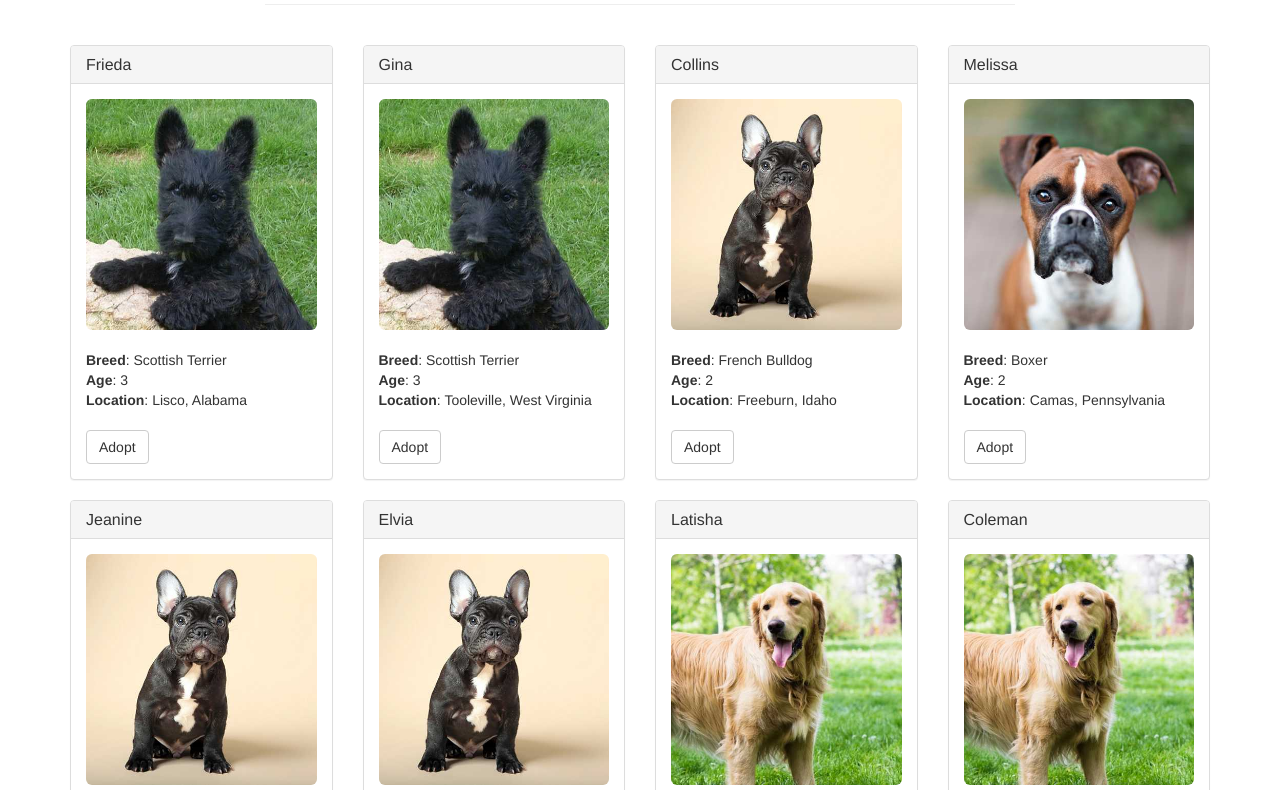
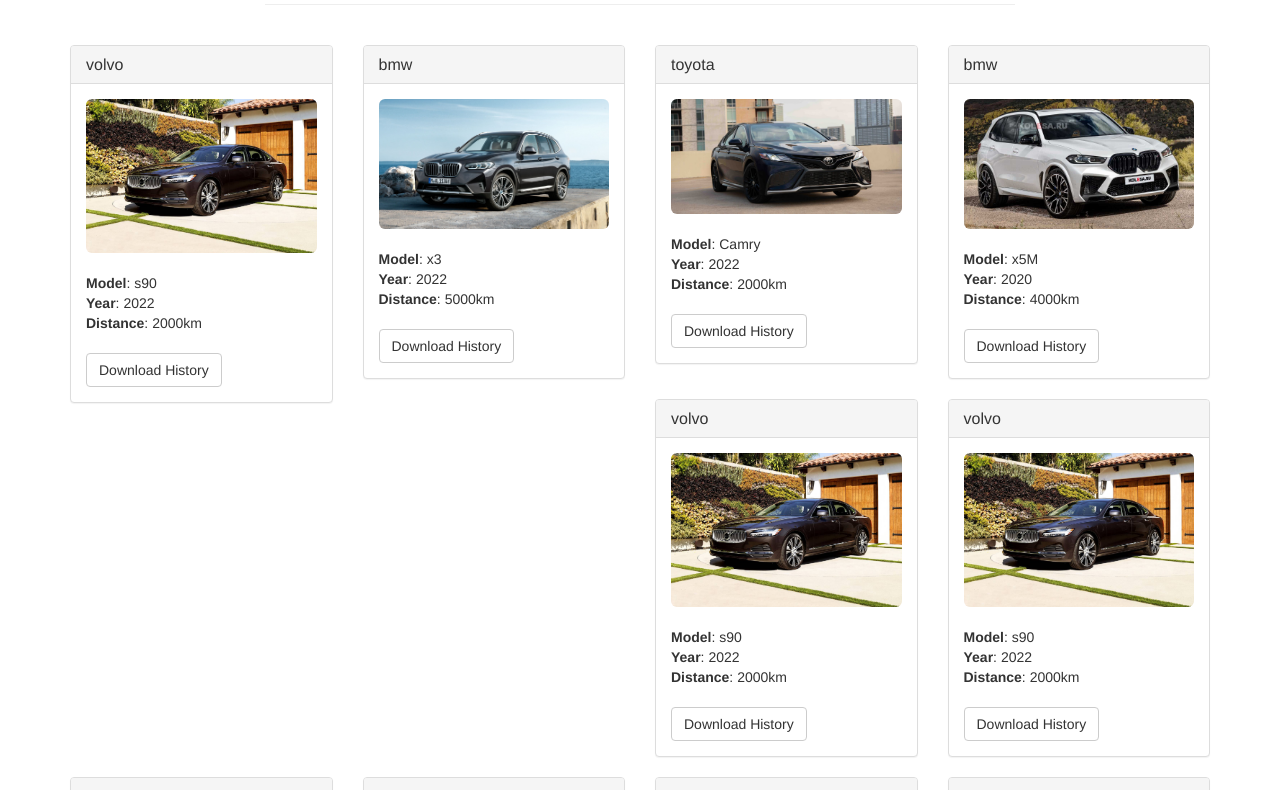
Before and after one commit to wei-225/carchain, a website: page src/index.html in a window 1280 px wide. Shown: the part 76-866 px from the top of the page. Drawn offline with nearby package versions, Linux system fonts and the light colour scheme; files whose address does not match are found by name.

Commit message:
new front end feature

```diff
--- a/src/index.html
+++ b/src/index.html
@@ -5,7 +5,7 @@
     <meta http-equiv="X-UA-Compatible" content="IE=edge">
     <meta name="viewport" content="width=device-width, initial-scale=1">
     <!-- The above 3 meta tags *must* come first in the head; any other head content must come *after* these tags -->
-    <title>Pete's Pet Shop</title>
+    <title>Car List</title>
 
     <!-- Bootstrap -->
     <link href="css/bootstrap.min.css" rel="stylesheet">
@@ -21,7 +21,7 @@
     <div class="container">
       <div class="row">
         <div class="col-xs-12 col-sm-8 col-sm-push-2">
-          <h1 class="text-center">Pete's Pet Shop</h1>
+          <h1 class="text-center">Car List</h1>
           <hr/>
           <br/>
         </div>
@@ -41,10 +41,10 @@
           <div class="panel-body">
             <img alt="140x140" data-src="holder.js/140x140" class="img-rounded img-center" style="width: 100%;" src="https://animalso.com/wp-content/uploads/2017/01/Golden-Retriever_6.jpg" data-holder-rendered="true">
             <br/><br/>
-            <strong>Breed</strong>: <span class="pet-breed">Golden Retriever</span><br/>
-            <strong>Age</strong>: <span class="pet-age">3</span><br/>
-            <strong>Location</strong>: <span class="pet-location">Warren, MI</span><br/><br/>
-            <button class="btn btn-default btn-adopt" type="button" data-id="0">Adopt</button>
+            <strong>Model</strong>: <span class="pet-breed">Golden Retriever</span><br/>
+            <strong>Year</strong>: <span class="pet-age">3</span><br/>
+            <strong>Distance</strong>: <span class="pet-location">Warren, MI</span><br/><br/>
+            <button class="btn btn-default btn-adopt" type="button" data-id="0">Download History</button>
           </div>
         </div>
       </div>
--- a/src/js/app.js
+++ b/src/js/app.js
@@ -9,11 +9,11 @@
       var petTemplate = $('#petTemplate');
 
       for (i = 0; i < data.length; i ++) {
-        petTemplate.find('.panel-title').text(data[i].name);
+        petTemplate.find('.panel-title').text(data[i].brand);
         petTemplate.find('img').attr('src', data[i].picture);
-        petTemplate.find('.pet-breed').text(data[i].breed);
-        petTemplate.find('.pet-age').text(data[i].age);
-        petTemplate.find('.pet-location').text(data[i].location);
+        petTemplate.find('.pet-breed').text(data[i].model);
+        petTemplate.find('.pet-age').text(data[i].year);
+        petTemplate.find('.pet-location').text(data[i].distance);
         petTemplate.find('.btn-adopt').attr('data-id', data[i].id);
 
         petsRow.append(petTemplate.html());
--- a/src/pets.json
+++ b/src/pets.json
@@ -1,130 +1,130 @@
 [
   {
     "id": 0,
-    "name": "Frieda",
-    "picture": "images/scottish-terrier.jpeg",
-    "age": 3,
-    "breed": "Scottish Terrier",
-    "location": "Lisco, Alabama"
+    "brand": "volvo",
+    "picture": "images/2022_volvo_s90_sedan_recharge-plug-in-hybrid-t8-inscription_fq_oem_1_1280.jpeg",
+    "year": 2022,
+    "model": "s90",
+    "distance": "2000km"
   },
   {
     "id": 1,
-    "name": "Gina",
-    "picture": "images/scottish-terrier.jpeg",
-    "age": 3,
-    "breed": "Scottish Terrier",
-    "location": "Tooleville, West Virginia"
+    "brand": "bmw",
+    "picture": "images/2022-bmw-x3-109-1623176160.jpeg",
+    "year": 2022,
+    "model": "x3",
+    "distance": "5000km"
   },
   {
     "id": 2,
-    "name": "Collins",
-    "picture": "images/french-bulldog.jpeg",
-    "age": 2,
-    "breed": "French Bulldog",
-    "location": "Freeburn, Idaho"
+    "brand": "toyota",
+    "picture": "images/2022-camry-xse-blueprint-009-1637603214.jpeg",
+    "year": 2022,
+    "model": "Camry",
+    "distance": "2000km"
   },
   {
     "id": 3,
-    "name": "Melissa",
-    "picture": "images/boxer.jpeg",
-    "age": 2,
-    "breed": "Boxer",
-    "location": "Camas, Pennsylvania"
+    "brand": "bmw",
+    "picture": "images/bmw-x5-m-facelift-rendering-by-kolesa.ru.jpeg",
+    "year": 2020,
+    "model": "x5M",
+    "distance": "4000km"
   },
   {
     "id": 4,
-    "name": "Jeanine",
-    "picture": "images/french-bulldog.jpeg",
-    "age": 2,
-    "breed": "French Bulldog",
-    "location": "Gerber, South Dakota"
+    "brand": "volvo",
+    "picture": "images/2022_volvo_s90_sedan_recharge-plug-in-hybrid-t8-inscription_fq_oem_1_1280.jpeg",
+    "year": 2022,
+    "model": "s90",
+    "distance": "2000km"
   },
   {
     "id": 5,
-    "name": "Elvia",
-    "picture": "images/french-bulldog.jpeg",
-    "age": 3,
-    "breed": "French Bulldog",
-    "location": "Innsbrook, Illinois"
+    "brand": "volvo",
+    "picture": "images/2022_volvo_s90_sedan_recharge-plug-in-hybrid-t8-inscription_fq_oem_1_1280.jpeg",
+    "year": 2022,
+    "model": "s90",
+    "distance": "2000km"
   },
   {
     "id": 6,
-    "name": "Latisha",
-    "picture": "images/golden-retriever.jpeg",
-    "age": 3,
-    "breed": "Golden Retriever",
-    "location": "Soudan, Louisiana"
+    "brand": "volvo",
+    "picture": "images/2022_volvo_s90_sedan_recharge-plug-in-hybrid-t8-inscription_fq_oem_1_1280.jpeg",
+    "year": 2022,
+    "model": "s90",
+    "distance": "2000km"
   },
   {
     "id": 7,
-    "name": "Coleman",
-    "picture": "images/golden-retriever.jpeg",
-    "age": 3,
-    "breed": "Golden Retriever",
-    "location": "Jacksonwald, Palau"
+    "brand": "volvo",
+    "picture": "images/2022_volvo_s90_sedan_recharge-plug-in-hybrid-t8-inscription_fq_oem_1_1280.jpeg",
+    "year": 2022,
+    "model": "s90",
+    "distance": "2000km"
   },
   {
     "id": 8,
-    "name": "Nichole",
-    "picture": "images/french-bulldog.jpeg",
-    "age": 2,
-    "breed": "French Bulldog",
-    "location": "Honolulu, Hawaii"
+    "brand": "volvo",
+    "picture": "images/2022_volvo_s90_sedan_recharge-plug-in-hybrid-t8-inscription_fq_oem_1_1280.jpeg",
+    "year": 2022,
+    "model": "s90",
+    "distance": "2000km"
   },
   {
     "id": 9,
-    "name": "Fran",
-    "picture": "images/boxer.jpeg",
-    "age": 3,
-    "breed": "Boxer",
-    "location": "Matheny, Utah"
+    "brand": "volvo",
+    "picture": "images/2022_volvo_s90_sedan_recharge-plug-in-hybrid-t8-inscription_fq_oem_1_1280.jpeg",
+    "year": 2022,
+    "model": "s90",
+    "distance": "2000km"
   },
   {
     "id": 10,
-    "name": "Leonor",
-    "picture": "images/boxer.jpeg",
-    "age": 2,
-    "breed": "Boxer",
-    "location": "Tyhee, Indiana"
+    "brand": "volvo",
+    "picture": "images/2022_volvo_s90_sedan_recharge-plug-in-hybrid-t8-inscription_fq_oem_1_1280.jpeg",
+    "year": 2022,
+    "model": "s90",
+    "distance": "2000km"
   },
   {
     "id": 11,
-    "name": "Dean",
-    "picture": "images/scottish-terrier.jpeg",
-    "age": 3,
-    "breed": "Scottish Terrier",
-    "location": "Windsor, Montana"
+    "brand": "volvo",
+    "picture": "images/2022_volvo_s90_sedan_recharge-plug-in-hybrid-t8-inscription_fq_oem_1_1280.jpeg",
+    "year": 2022,
+    "model": "s90",
+    "distance": "2000km"
   },
   {
     "id": 12,
-    "name": "Stevenson",
-    "picture": "images/french-bulldog.jpeg",
-    "age": 3,
-    "breed": "French Bulldog",
-    "location": "Kingstowne, Nevada"
+    "brand": "volvo",
+    "picture": "images/2022_volvo_s90_sedan_recharge-plug-in-hybrid-t8-inscription_fq_oem_1_1280.jpeg",
+    "year": 2022,
+    "model": "s90",
+    "distance": "2000km"
   },
   {
     "id": 13,
-    "name": "Kristina",
-    "picture": "images/golden-retriever.jpeg",
-    "age": 4,
-    "breed": "Golden Retriever",
-    "location": "Sultana, Massachusetts"
+    "brand": "volvo",
+    "picture": "images/2022_volvo_s90_sedan_recharge-plug-in-hybrid-t8-inscription_fq_oem_1_1280.jpeg",
+    "year": 2022,
+    "model": "s90",
+    "distance": "2000km"
   },
   {
     "id": 14,
-    "name": "Ethel",
-    "picture": "images/golden-retriever.jpeg",
-    "age": 2,
-    "breed": "Golden Retriever",
-    "location": "Broadlands, Oregon"
+    "brand": "volvo",
+    "picture": "images/2022_volvo_s90_sedan_recharge-plug-in-hybrid-t8-inscription_fq_oem_1_1280.jpeg",
+    "year": 2022,
+    "model": "s90",
+    "distance": "2000km"
   },
   {
     "id": 15,
-    "name": "Terry",
-    "picture": "images/golden-retriever.jpeg",
-    "age": 2,
-    "breed": "Golden Retriever",
-    "location": "Dawn, Wisconsin"
+    "brand": "volvo",
+    "picture": "images/2022_volvo_s90_sedan_recharge-plug-in-hybrid-t8-inscription_fq_oem_1_1280.jpeg",
+    "year": 2022,
+    "model": "s90",
+    "distance": "2000km"
   }
 ]
```
Also changed, not shown: src/images/2022-bmw-x3-109-1623176160.jpeg (added), src/images/2022-camry-xse-blueprint-009-1637603214.jpeg (added), src/images/2022_volvo_s90_sedan_recharge-plug-in-hybrid-t8-inscription_fq_oem_1_1280.jpeg (added), src/images/bmw-x5-m-facelift-rendering-by-kolesa.ru.jpeg (added). Lines whose indentation alone changed are shown as unchanged.
